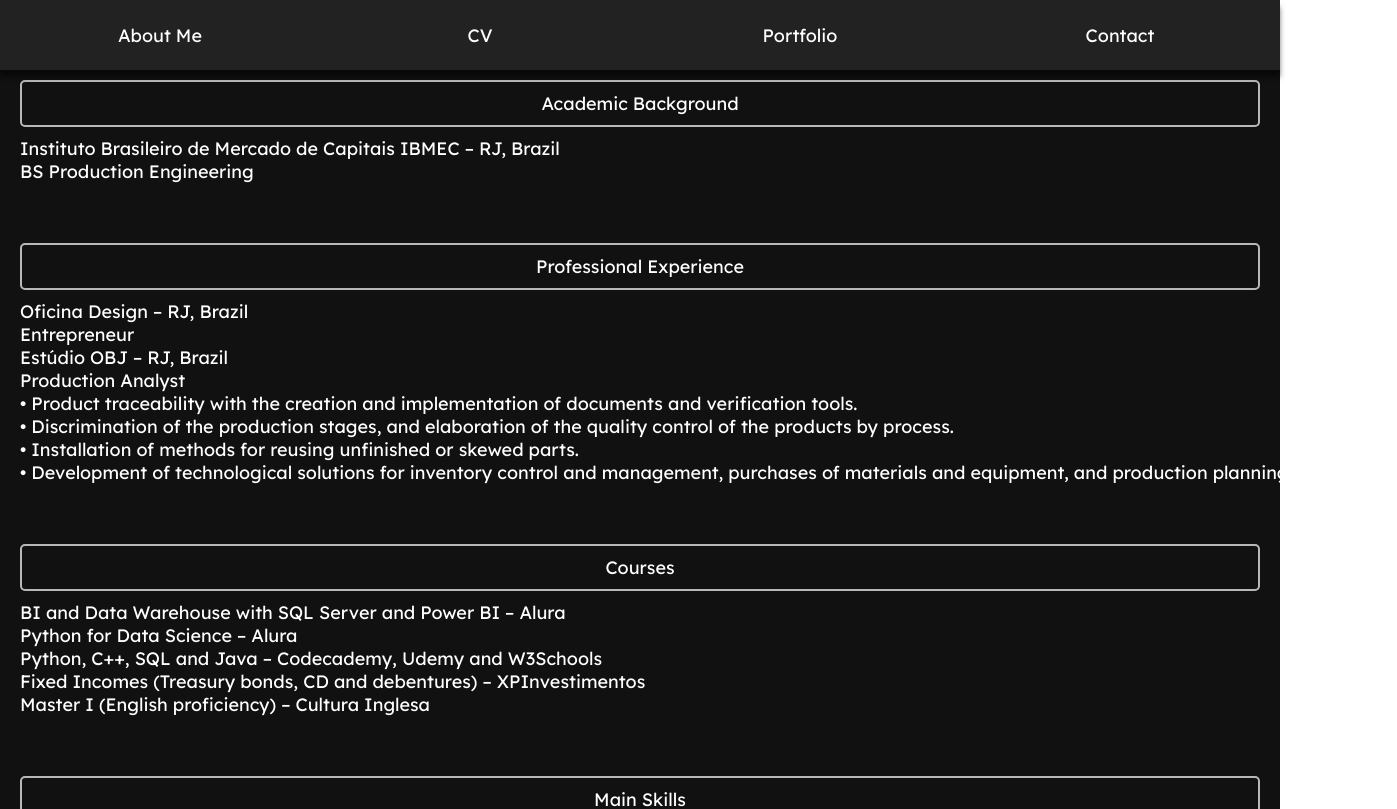
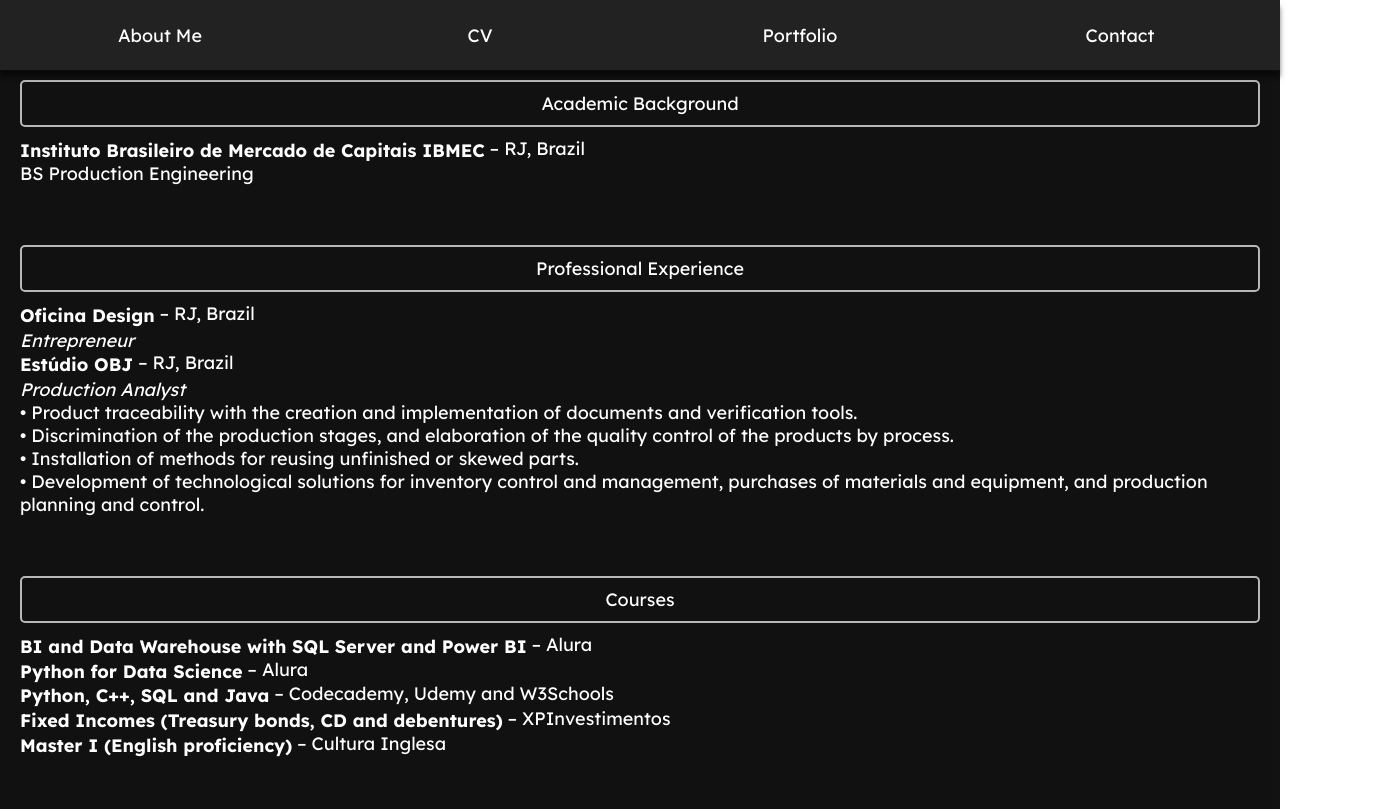
Before and after one commit to danielpqb/web-profile, a React (Create React App) app: page /cv in a window 1280 px wide. Shown: the top 809 px of the page, 1397 px wide, since content can reach past the window. Built offline with nearby package versions, Linux system fonts and the light colour scheme.

Commit message:
Bug fix to CV text

```diff
--- a/src/components/Screens/CV.jsx
+++ b/src/components/Screens/CV.jsx
@@ -266,10 +266,17 @@ const Skills = styled.div`
   }
 `
 
-const Text = styled.div`
+const Text = styled.h1`
   & {
-    display: flex;
-    justify-content: flex-start;
-    white-space: pre;
+    width: 100%;
+    text-align: start;
+  }
+
+  strong {
+    font-weight: bold;
+  }
+
+  i {
+    font-style: italic;
   }
 `
```
